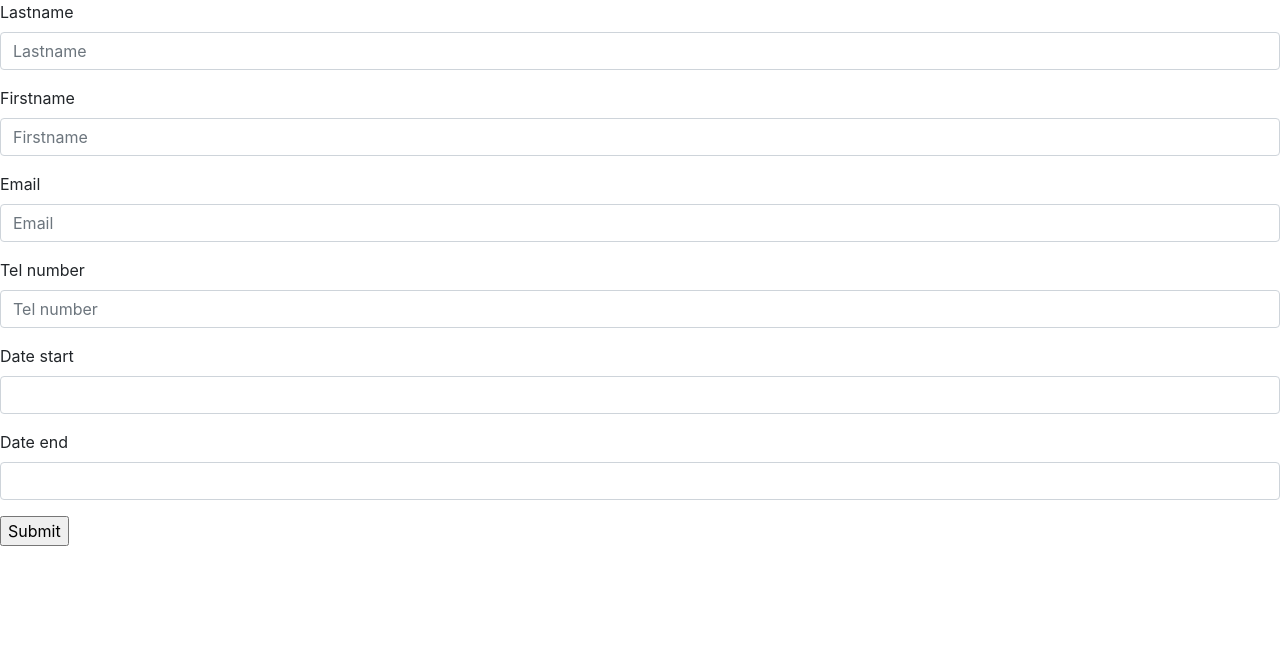
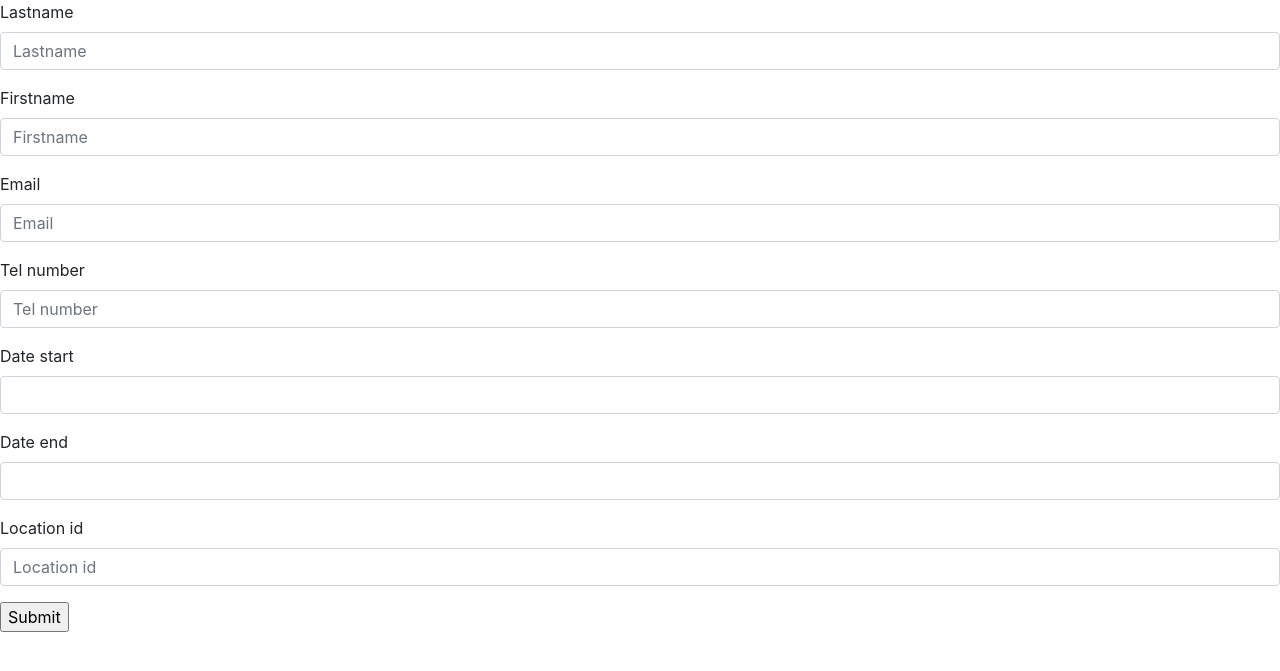
Before and after one commit to VOUGY/campingSion, a Django app: page /book in a window 1280 px wide. Shown: the top 671 px of the page. Run offline with Django 3.2, Linux system fonts and the light colour scheme; parts of the project's set-up code (start-up, migrations or seed data) failed here and were passed over; some libraries are stand-ins or nearby versions.

Commit message:
fix: resevation

```diff
--- a/booking/forms.py
+++ b/booking/forms.py
@@ -1,8 +1,23 @@
 from django.forms import ModelForm
 from .models import Booking
+from geo_web.models import Location
+from django import forms
 
 
 class BookForm(ModelForm):
+
+    location_id = forms.IntegerField()
+
     class Meta:
         model = Booking
-        fields = ['lastname', 'firstname', 'email', 'tel_number', 'date_start', 'date_end']
+        fields = ['lastname', 'firstname', 'email', 'tel_number', 'date_start', 'date_end', 'location_id']
+
+    def save(self, location_id=None):
+        booking = super(BookForm, self).save(commit=False)
+        booking.save()
+
+        location = Location.objects.get(id_0=self.cleaned_data['location_id'])
+        location.bookings.add(booking)
+        location.save()
+
+        return booking
--- a/booking/templates/book.html
+++ b/booking/templates/book.html
@@ -10,7 +10,7 @@
 
 <form action="{% url 'book' %}" method="post" class="form">
     {% csrf_token %}
-    <input type="hidden" name="" value="{{ location_id }}">
+    <input type="hidden" name="location_id" value="{{ location_id }}">
     {% bootstrap_form form %}
     <input type="submit" value="Submit">
 </form>
--- a/booking/views.py
+++ b/booking/views.py
@@ -14,7 +14,7 @@ def book(request, location_id=None):
             # process the data in form.cleaned_data as required
             # ...
             # redirect to a new URL:
-            form.save()
+            form.save(location_id=location_id)
 
             return HttpResponseRedirect('/thanks')
 
```
